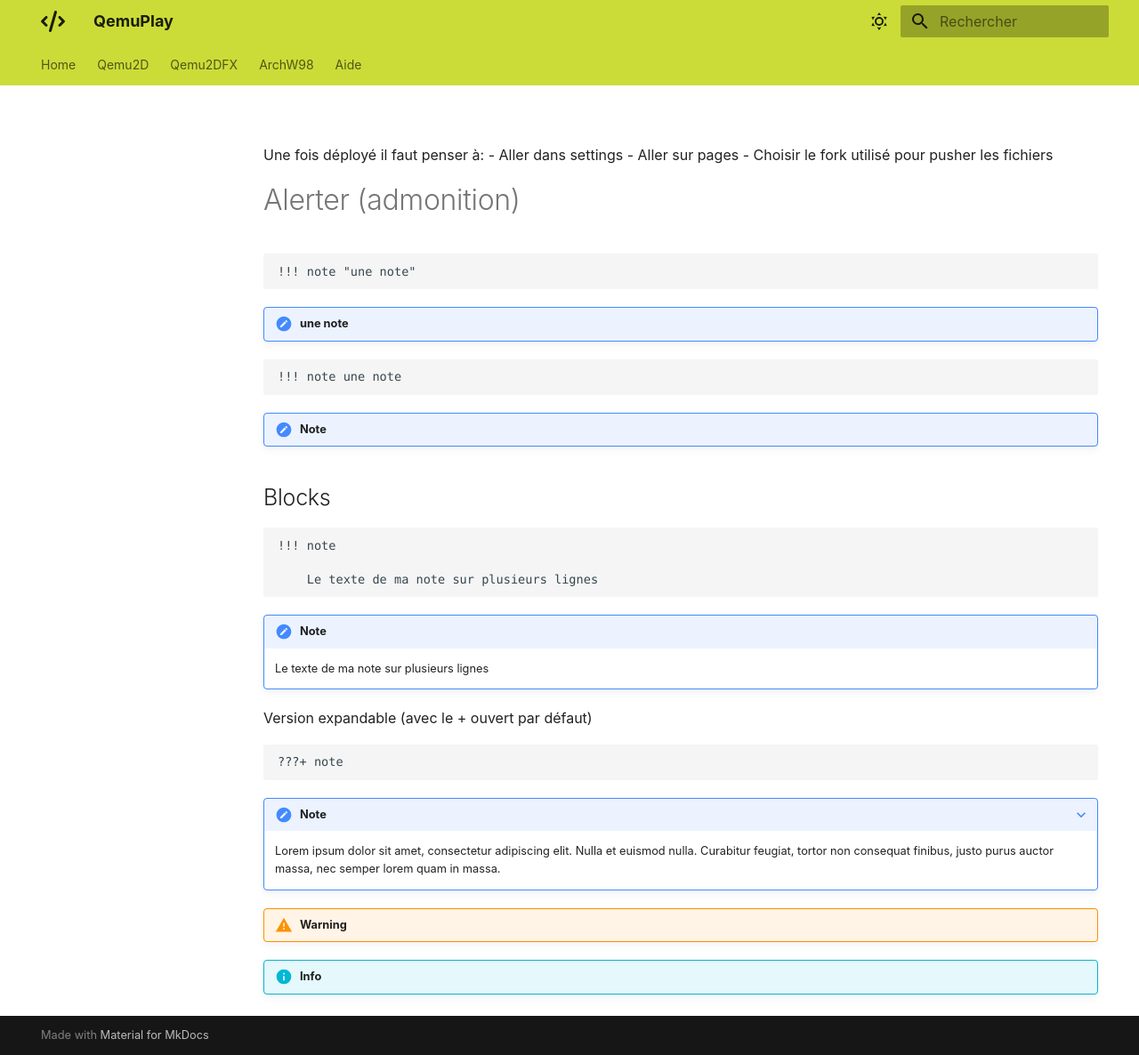
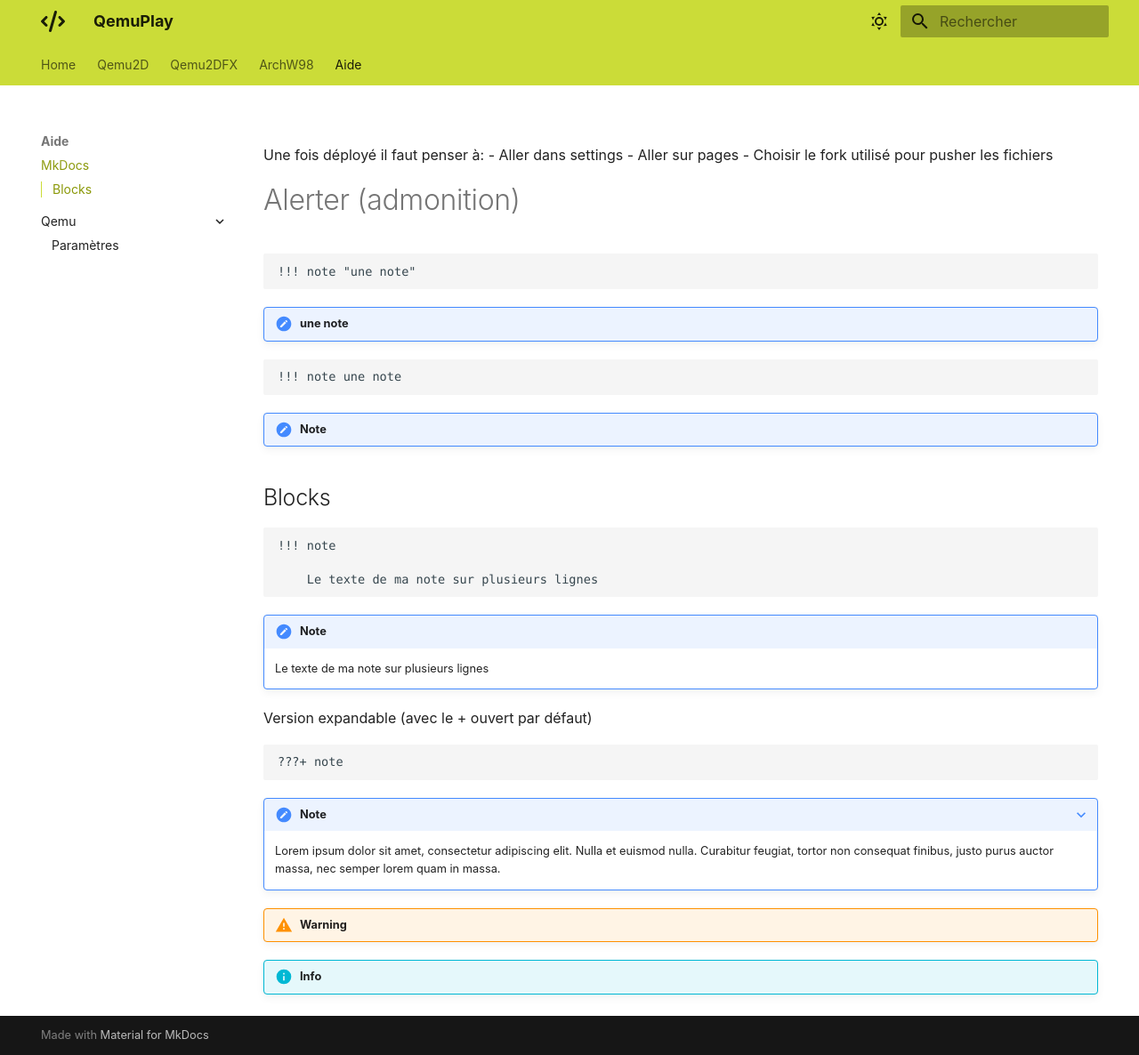
Before and after one commit to daerlnaxe/QemuPlay, an MkDocs documentation site: the page built from docs/aide/mkdocs.md, in a window 1280 px wide and 1186 px high. Shown: the whole window at 89% size. Built offline with MkDocs 1.6.1 and Material for MkDocs 9.7.7, drawn with Linux system fonts in a browser that asks for light colours.

Commit message:
Update mkdocs.yml

```diff
--- a/mkdocs.yml
+++ b/mkdocs.yml
@@ -26,7 +26,7 @@ nav:
   - Qemu2DFX : qemu3dfx/index.md
   - ArchW98 : archw98/index.md
   - Aide :
-      - 'MkDocs' : /aide/mkdocs.md
+      - 'MkDocs' : ./aide/mkdocs.md
       - 'Qemu' :
         - 'Paramètres': ./aide/parametres.md
   # Référencer les autres pages ci-dessus...
```
